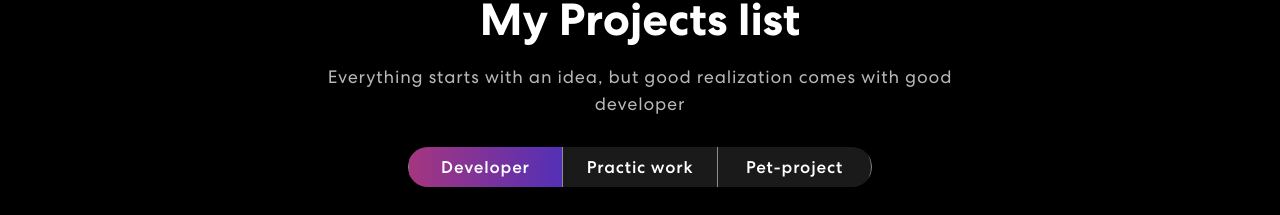
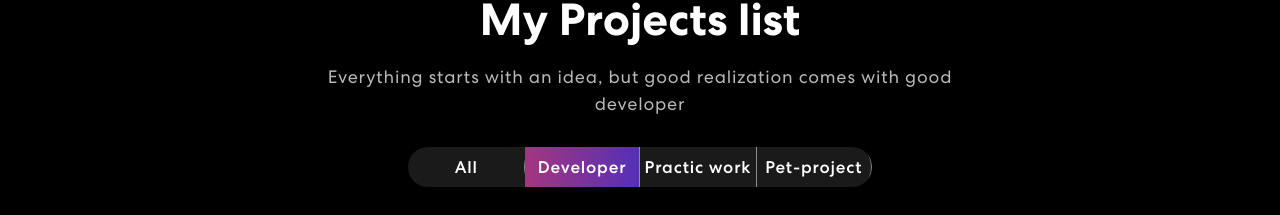
Before and after one commit to 0trava/Advanced_portfolio, a React (Create React App) app: page / in a window 1280 px wide. Shown: the part 1389-1604 px from the top of the page. Built offline with nearby package versions, Linux system fonts and the light colour scheme.

Commit message:
add to filter all

```diff
--- a/src/components/Projects.js
+++ b/src/components/Projects.js
@@ -80,6 +80,10 @@ export const Projects = () => {
     console.log(e.target.innerText);
 
     if (clickList) {
+      if (clickList === "All") {
+
+        return setProjectList(projects);
+      }
       const result = projects.filter(project => project.type === clickList);
       console.log(result);
       setProjectList(result);
@@ -103,6 +107,9 @@ export const Projects = () => {
 
                 <Tab.Container id="projects-tabs" defaultActiveKey="first">
                 <Nav onClick={changeProjectList} variant="pills" className="nav-pills mb-5 justify-content-center align-items-center" id="pills-tab">
+                    <Nav.Item >
+                      <Nav.Link eventKey="all">All</Nav.Link>
+                    </Nav.Item>
                     <Nav.Item >
                       <Nav.Link eventKey="first">Developer</Nav.Link>
                     </Nav.Item>
```
